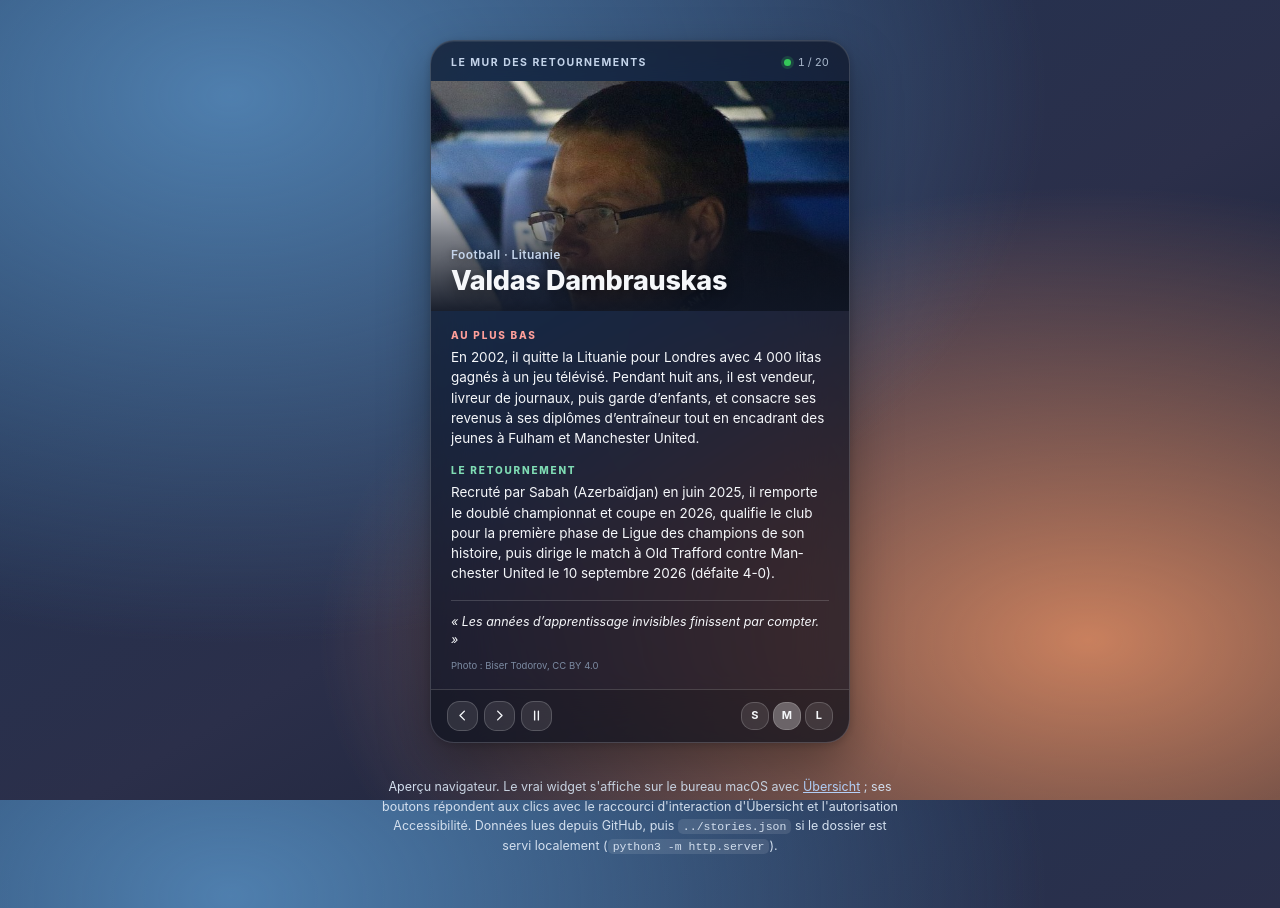
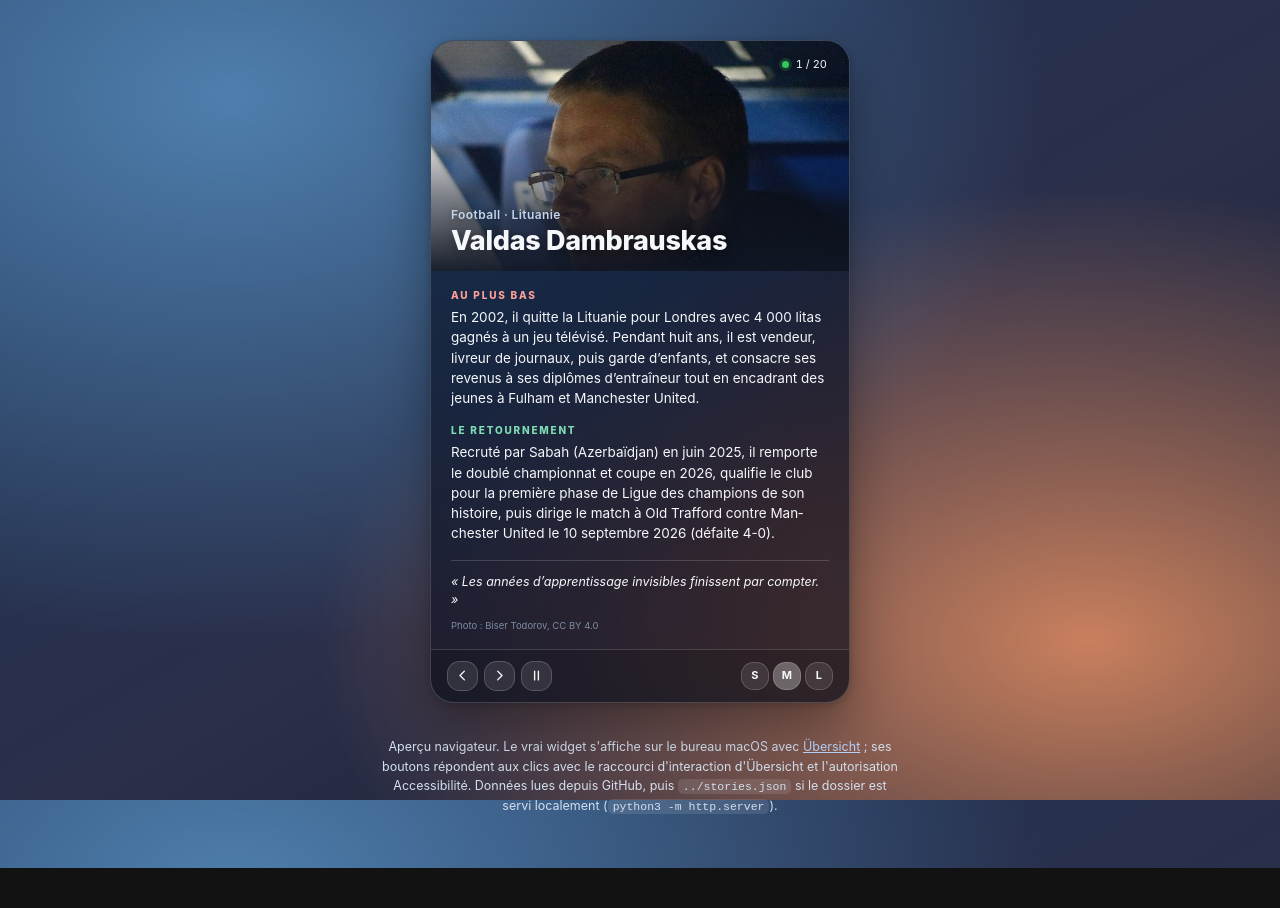
Before and after one commit to aaxxeell09/Success, a website: page preview/index.html in a window 1280 px wide. After the commit the page ends 868 px from the top, so only its background shows below. Drawn offline with Linux system fonts and the light colour scheme; no server answers.

Commit message:
style(preview): aligner le compteur photo avec le widget sans titre

```diff
--- a/preview/index.html
+++ b/preview/index.html
@@ -45,9 +45,7 @@ body {
   transition: width .2s ease;
 }
 .wrap { overflow-wrap: anywhere; word-break: break-word; -webkit-hyphens: auto; hyphens: auto; }
-header.top { display: flex; align-items: center; justify-content: space-between; gap: 10px; padding: calc(var(--pad) * .7) var(--pad) calc(var(--pad) * .6); }
-.brand { font-size: calc(var(--eyebrow) + .5px); font-weight: 700; letter-spacing: 1.5px; text-transform: uppercase; color: var(--title); white-space: nowrap; overflow: hidden; text-overflow: ellipsis; }
-.status { display: flex; align-items: center; gap: 7px; flex-shrink: 0; font-size: calc(var(--eyebrow) + 1px); color: var(--muted); font-variant-numeric: tabular-nums; }
+.status { position: absolute; z-index: 2; top: calc(var(--pad) * .55); right: calc(var(--pad) * .65); display: flex; align-items: center; gap: 7px; padding: 5px 9px; border-radius: 999px; background: rgba(16,22,36,.62); -webkit-backdrop-filter: blur(14px); backdrop-filter: blur(14px); font-size: calc(var(--eyebrow) + 1px); color: var(--text); font-variant-numeric: tabular-nums; }
 .dot { width: 7px; height: 7px; border-radius: 50%; background: var(--dot, #8e8e93); box-shadow: 0 0 0 3px color-mix(in srgb, var(--dot, #8e8e93) 20%, transparent); }
 .offline { color: #ff9f0a; font-weight: 600; }
 .hero { position: relative; height: var(--photo); overflow: hidden; background: linear-gradient(135deg, #2b4266 0%, #1a2a44 100%); }
@@ -85,15 +83,12 @@ button svg { width: calc(var(--btn) * .5); height: calc(var(--btn) * .5); }
 </head>
 <body>
 <article id="card" aria-label="Le mur des retournements" lang="fr">
-  <header class="top">
-    <div class="brand">Le mur des retournements</div>
+  <section class="hero">
     <div class="status" id="status">
       <span class="offline" id="offline" hidden>hors connexion</span>
       <span class="dot" id="dot"></span>
       <span id="count">1 / 1</span>
     </div>
-  </header>
-  <section class="hero">
     <div class="initials" id="initials" aria-hidden="true"></div>
     <img id="photo" alt="" hidden />
     <div class="shade"></div>
```
